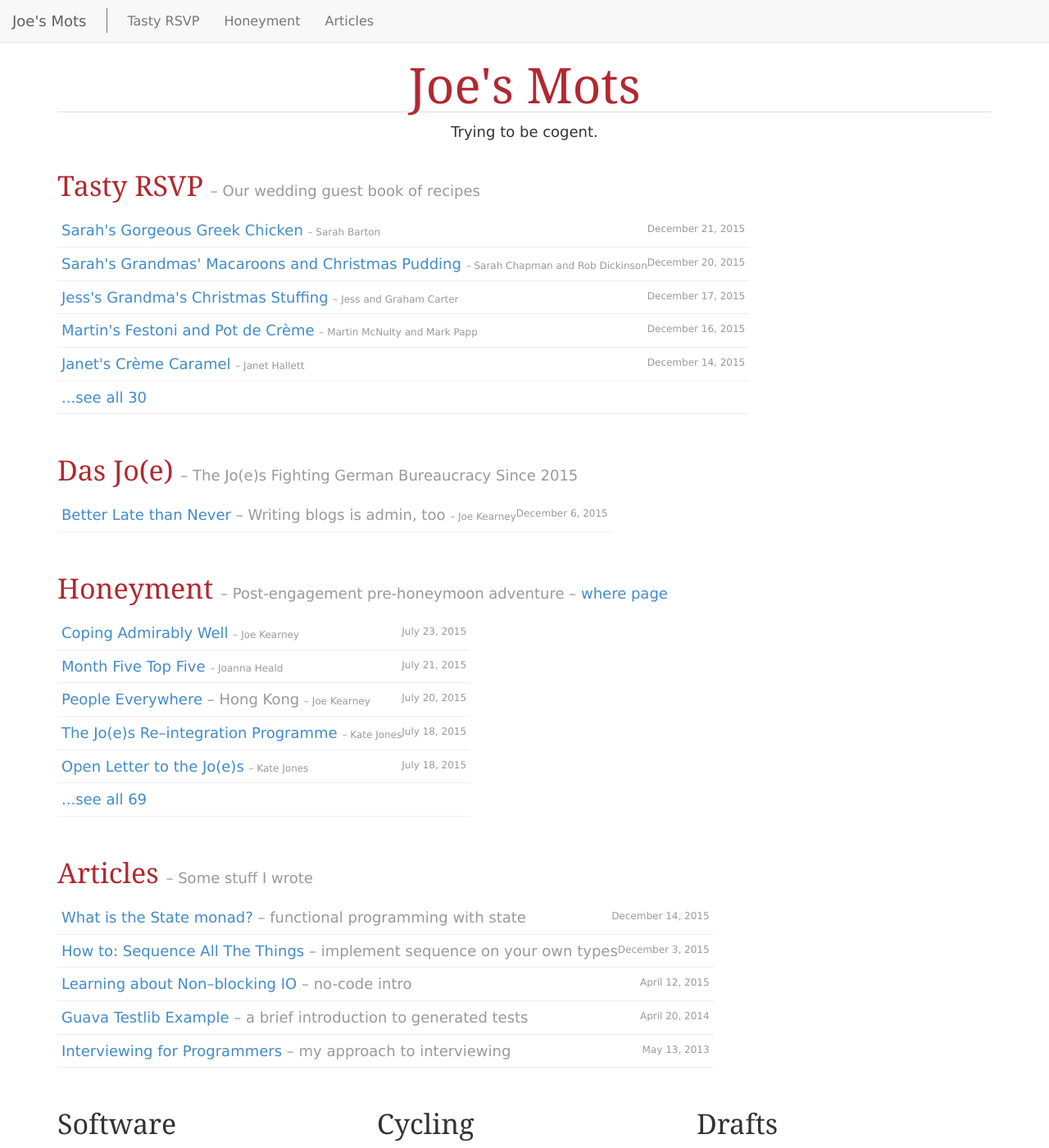
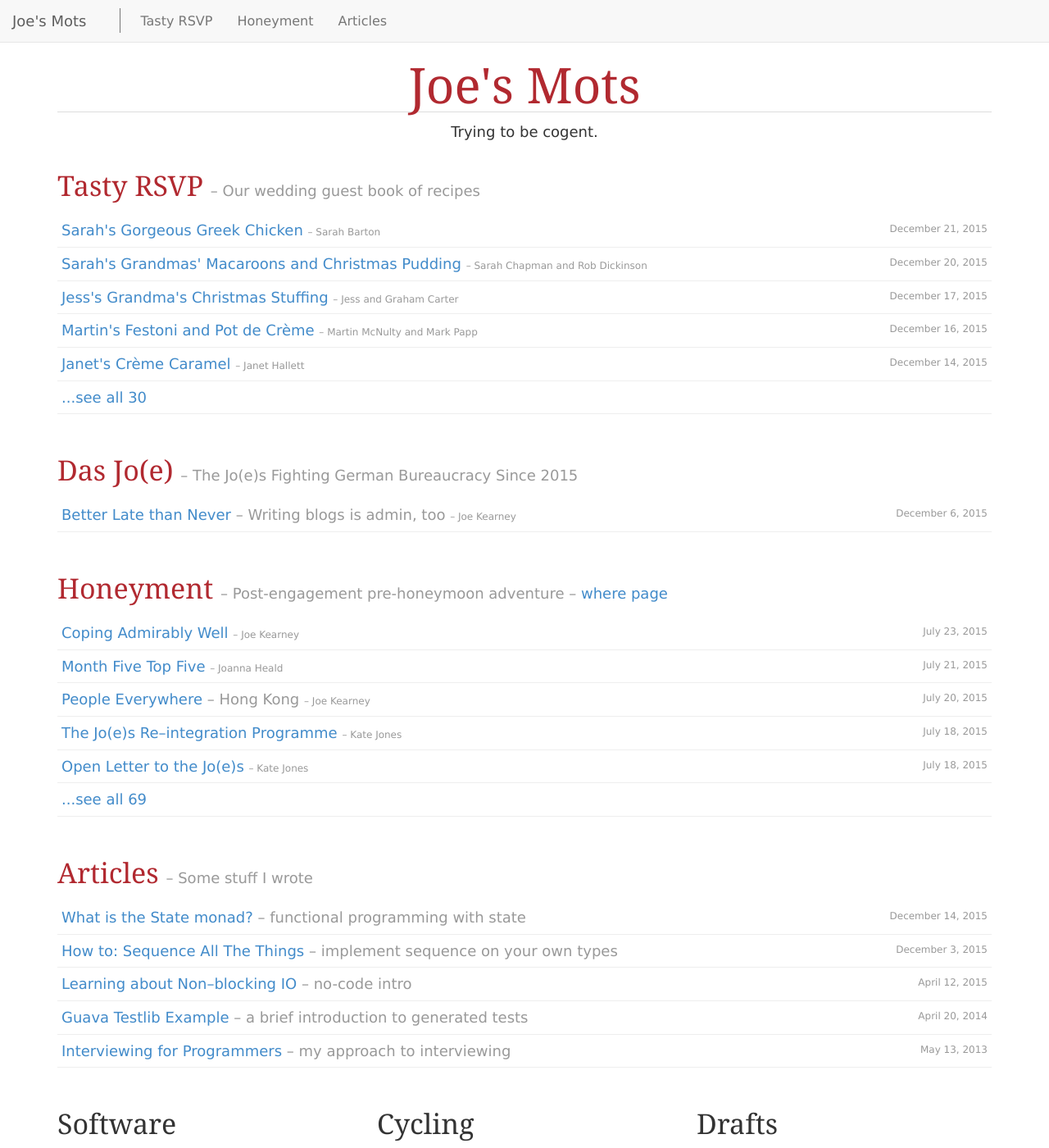
Before and after one commit to joekearney/joekearney.github.io, a Jekyll site: the page built from index.html, in a window 1280 px wide and 1400 px high. Shown: the whole window at 82% size. Built offline with Jekyll 4.4.1, drawn with Linux system fonts in a browser that asks for light colours; some web fonts are replaced.

Commit message:
quick fix for indexes

```diff
--- a/css/main.css
+++ b/css/main.css
@@ -366,7 +366,7 @@ pre {
   border: none;
 }
 
-ul, ol {
+ul:not(.listing), ol {
   list-style-position: inside;
   margin-left: 1em;
   display: table;
```
